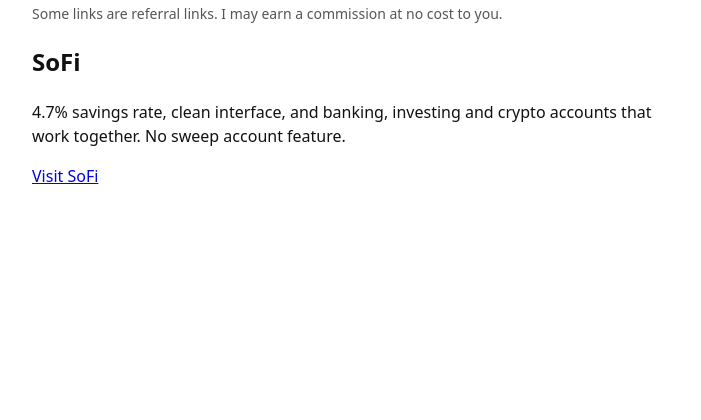
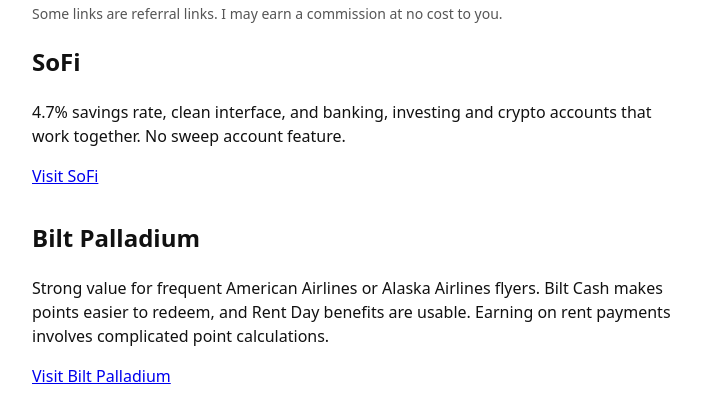
Before and after one commit to ahshilshah/ahshilshah.github.io, a plain HTML site: page index.html in a window 1280 px wide. Shown: the part 104-524 px from the top of the page, without its empty margins (288-989 px from the left). Drawn offline with Linux system fonts and the light colour scheme.

Commit message:
Add Bilt Palladium; rebuild on every main commit
Claude-Session: https://claude.ai/code/session_016eqPfup2cmoW1RuhFzx15G

```diff
--- a/index.html
+++ b/index.html
@@ -11,7 +11,7 @@ body{font:16px/1.5 system-ui,sans-serif;max-width:40rem;margin:0 auto;padding:1r
 section{margin:0 0 2rem}
 .disclosure{font-size:.875rem;color:#555}
 </style>
-<script type="application/ld+json">{"@context":"https://schema.org","@type":"ItemList","itemListElement":[{"@type":"ListItem","position":1,"item":{"@type":"Product","name":"SoFi","description":"4.7% savings rate, clean interface, and banking, investing and crypto accounts that work together. No sweep account feature.","url":"https://ahshilshah.github.io/#sofi"}}]}</script>
+<script type="application/ld+json">{"@context":"https://schema.org","@type":"ItemList","itemListElement":[{"@type":"ListItem","position":1,"item":{"@type":"Product","name":"SoFi","description":"4.7% savings rate, clean interface, and banking, investing and crypto accounts that work together. No sweep account feature.","url":"https://ahshilshah.github.io/#sofi"}},{"@type":"ListItem","position":2,"item":{"@type":"Product","name":"Bilt Palladium","description":"Strong value for frequent American Airlines or Alaska Airlines flyers. Bilt Cash makes points easier to redeem, and Rent Day benefits are usable. Earning on rent payments involves complicated point calculations.","url":"https://ahshilshah.github.io/#bilt-palladium"}}]}</script>
 </head>
 <body>
 <h1>Product Picks</h1>
@@ -22,6 +22,11 @@ section{margin:0 0 2rem}
     <p>4.7% savings rate, clean interface, and banking, investing and crypto accounts that work together. No sweep account feature.</p>
     <p><a href="https://www.sofi.com/invite/money?gcp=4446edbd-4705-46c6-a629-87e4700a6d1c&amp;isAliasGcp=false&amp;siid=d4352022-15bb-4f10-8a44-fc97edccfd78" rel="sponsored nofollow noopener">Visit SoFi</a></p>
   </section>
+  <section id="bilt-palladium">
+    <h2>Bilt Palladium</h2>
+    <p>Strong value for frequent American Airlines or Alaska Airlines flyers. Bilt Cash makes points easier to redeem, and Rent Day benefits are usable. Earning on rent payments involves complicated point calculations.</p>
+    <p><a href="https://www.bilt.com/card?invite=BRE3ZUQU" rel="sponsored nofollow noopener">Visit Bilt Palladium</a></p>
+  </section>
 </main>
 </body>
 </html>
--- a/products.json
+++ b/products.json
@@ -11,6 +11,12 @@
       "name": "SoFi",
       "description": "4.7% savings rate, clean interface, and banking, investing and crypto accounts that work together. No sweep account feature.",
       "ref": "https://www.sofi.com/invite/money?gcp=4446edbd-4705-46c6-a629-87e4700a6d1c&isAliasGcp=false&siid=d4352022-15bb-4f10-8a44-fc97edccfd78"
+    },
+    {
+      "slug": "bilt-palladium",
+      "name": "Bilt Palladium",
+      "description": "Strong value for frequent American Airlines or Alaska Airlines flyers. Bilt Cash makes points easier to redeem, and Rent Day benefits are usable. Earning on rent payments involves complicated point calculations.",
+      "ref": "https://www.bilt.com/card?invite=BRE3ZUQU"
     }
   ]
 }
```
Also changed, not shown: llms.txt, 1 other file.
